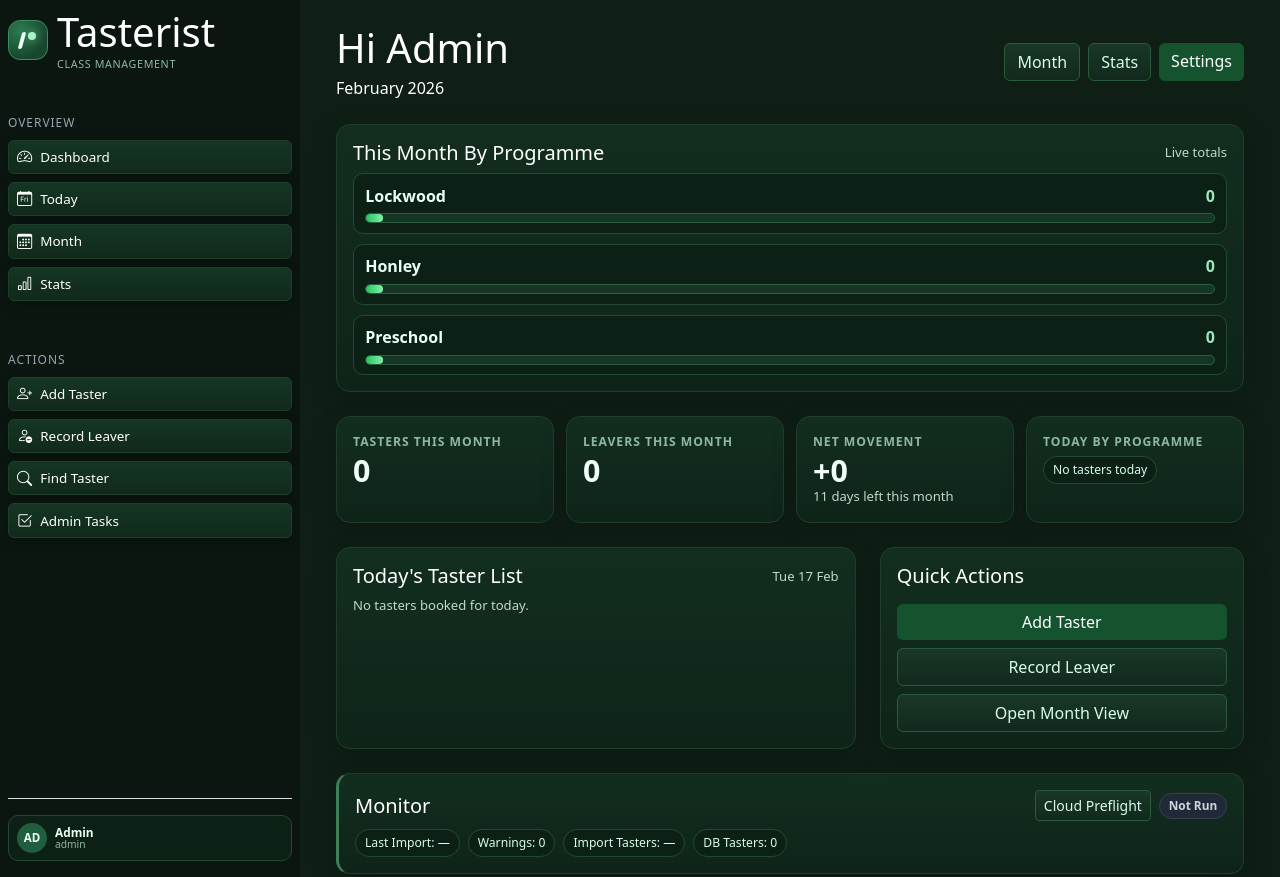
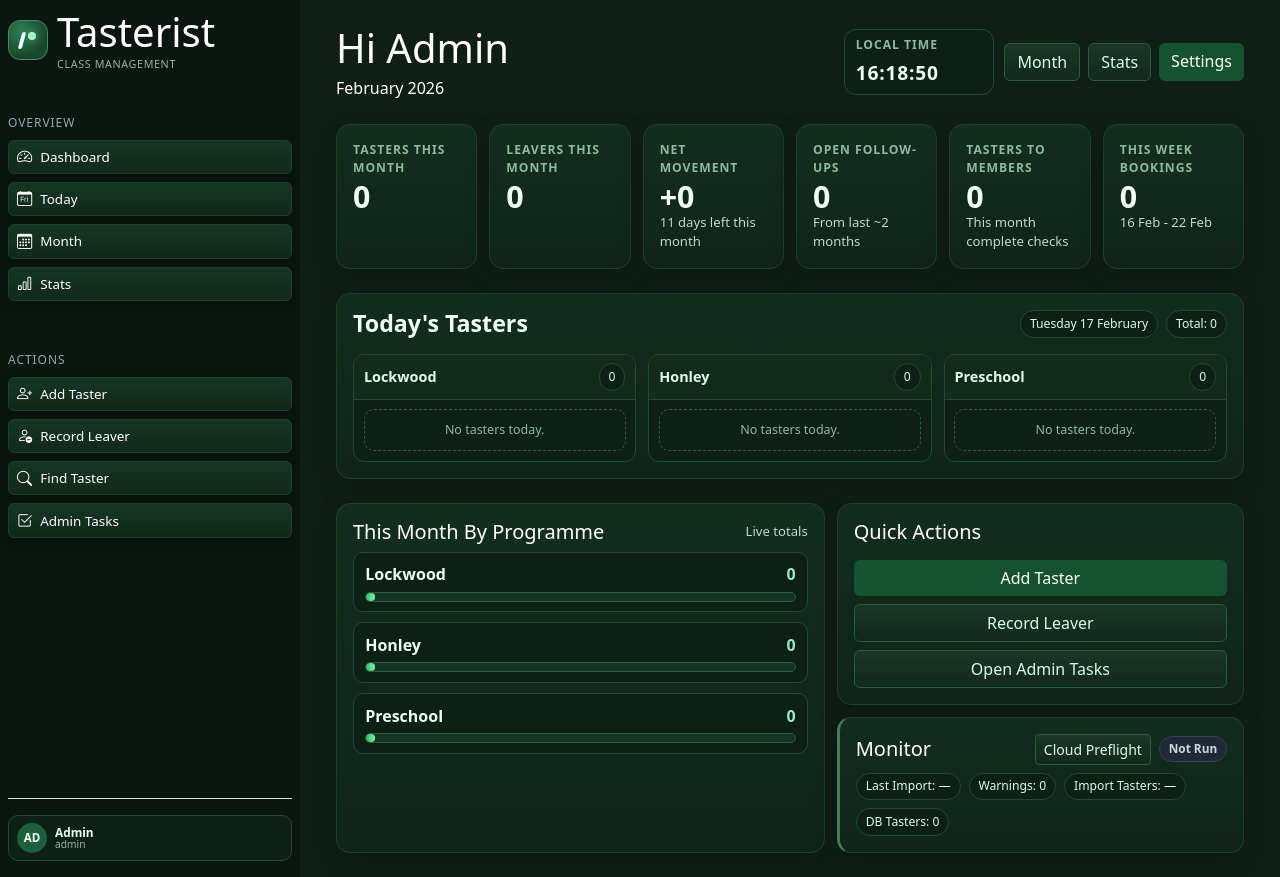
Before and after one commit to JimboGazza/Tasterist, a Flask app: page / in a window 1280 px wide. Run offline with Flask 3, Linux system fonts and the light colour scheme; the visitor is signed in with stand-in values (Sample User, id 1); data comes from the database, SQL or seed files in the repository; data that the repository does not hold is empty.

Commit message:
Redesign dashboard full-width with programme today lists and add Render runbook

```diff
--- a/app.py
+++ b/app.py
@@ -1359,6 +1359,9 @@ def dashboard():
     db = get_db()
     today = date.today()
     month_key = today.strftime("%Y-%m")
+    week_start = today - timedelta(days=today.weekday())
+    week_end = week_start + timedelta(days=6)
+    cutoff_iso = (today - timedelta(days=62)).isoformat()
     days_in_month = calendar.monthrange(today.year, today.month)[1]
     days_left = max(days_in_month - today.day, 0)
 
@@ -1375,19 +1378,31 @@ def dashboard():
         "SELECT COUNT(*) c FROM tasters"
     ).fetchone()["c"]
 
-    todays = db.execute("""
+    todays_counts_rows = db.execute("""
         SELECT programme, COUNT(*) c
         FROM tasters
         WHERE taster_date=?
         GROUP BY programme
     """, (today.isoformat(),)).fetchall()
-
-    todays_tasters = db.execute("""
+    todays_counts = {"lockwood": 0, "honley": 0, "preschool": 0}
+    for row in todays_counts_rows:
+        todays_counts[row["programme"]] = int(row["c"] or 0)
+    todays_total = sum(todays_counts.values())
+
+    todays_tasters_rows = db.execute("""
         SELECT child, programme, session, class_name
         FROM tasters
         WHERE taster_date=?
         ORDER BY session, child
     """, (today.isoformat(),)).fetchall()
+    todays_by_programme = {
+        "lockwood": [],
+        "honley": [],
+        "preschool": [],
+    }
+    for row in todays_tasters_rows:
+        programme = row["programme"] if row["programme"] in todays_by_programme else "lockwood"
+        todays_by_programme[programme].append(dict(row))
 
     month_by_programme_rows = db.execute("""
         SELECT programme, COUNT(*) c
@@ -1413,6 +1428,31 @@ def dashboard():
             "count": count,
             "pct": pct,
         })
+
+    followups_open = db.execute("""
+        SELECT COUNT(*) c
+        FROM tasters
+        WHERE taster_date>=?
+          AND taster_date<=?
+          AND (attended=0 OR club_fees=0 OR bg=0 OR badge=0)
+    """, (cutoff_iso, today.isoformat())).fetchone()["c"]
+
+    converted_month = db.execute("""
+        SELECT COUNT(*) c
+        FROM tasters
+        WHERE strftime('%Y-%m', taster_date)=?
+          AND attended=1
+          AND club_fees=1
+          AND bg=1
+          AND badge=1
+    """, (month_key,)).fetchone()["c"]
+
+    week_bookings = db.execute("""
+        SELECT COUNT(*) c
+        FROM tasters
+        WHERE taster_date>=?
+          AND taster_date<=?
+    """, (week_start.isoformat(), week_end.isoformat())).fetchone()["c"]
 
     last_import = load_last_import_data()
     monitor = {
@@ -1444,15 +1484,22 @@ def dashboard():
     return render_template(
         "dashboard.html",
         month=today.strftime("%B %Y"),
+        current_time=datetime.now().strftime("%H:%M"),
+        today=today,
         tasters=tasters_month,
         leavers=leavers_month,
         net=tasters_month - leavers_month,
-        todays=todays,
-        todays_tasters=todays_tasters,
+        followups_open=followups_open,
+        converted_month=converted_month,
+        week_bookings=week_bookings,
+        todays_total=todays_total,
+        todays_counts=todays_counts,
+        todays_by_programme=todays_by_programme,
         month_by_programme=month_by_programme,
         monitor=monitor,
         days_left=days_left,
-        today=today
+        week_start=week_start,
+        week_end=week_end,
     )
 
 
--- a/static/style.css
+++ b/static/style.css
@@ -959,13 +959,14 @@ code {
 /* ---------- DASHBOARD ---------- */
 
 .dashboard-page {
-  max-width: 1100px;
+  max-width: none;
+  width: 100%;
 }
 
 .dashboard-metrics {
   display: grid;
   gap: 12px;
-  grid-template-columns: repeat(4, minmax(0, 1fr));
+  grid-template-columns: repeat(6, minmax(0, 1fr));
 }
 
 .dashboard-card {
@@ -1076,6 +1077,109 @@ code {
   border-left: 3px solid #3f7f58;
 }
 
+.dashboard-top {
+  align-items: center;
+  display: flex;
+  flex-wrap: wrap;
+  gap: 14px;
+  justify-content: space-between;
+}
+
+.dashboard-top-right {
+  align-items: center;
+  display: flex;
+  flex-wrap: wrap;
+  gap: 10px;
+  justify-content: flex-end;
+}
+
+.dashboard-clock {
+  background: #0d2015;
+  border: 1px solid #214a31;
+  border-radius: 12px;
+  min-width: 150px;
+  padding: 0.4rem 0.65rem;
+}
+
+.dashboard-clock-value {
+  color: #ecfff6;
+  font-size: 1.2rem;
+  font-weight: 800;
+  letter-spacing: 0.04em;
+}
+
+.dashboard-today-hub h3 {
+  color: #f0fff7;
+  font-size: 1.45rem;
+  font-weight: 800;
+}
+
+.today-programme-grid {
+  display: grid;
+  gap: 12px;
+  grid-template-columns: repeat(3, minmax(0, 1fr));
+}
+
+.today-programme-col {
+  background: #0d2015;
+  border: 1px solid #214a31;
+  border-radius: 11px;
+  overflow: hidden;
+}
+
+.today-programme-head {
+  align-items: center;
+  background: #122b1d;
+  border-bottom: 1px solid #214a31;
+  display: flex;
+  justify-content: space-between;
+  padding: 0.5rem 0.62rem;
+}
+
+.today-programme-name {
+  color: #dbffe9;
+  font-size: 0.9rem;
+  font-weight: 800;
+}
+
+.today-programme-body {
+  display: grid;
+  gap: 7px;
+  max-height: 360px;
+  overflow-y: auto;
+  padding: 0.6rem;
+}
+
+.today-taster-row {
+  background: #0f2419;
+  border: 1px solid #214a31;
+  border-radius: 9px;
+  padding: 0.55rem 0.62rem;
+}
+
+.today-taster-name {
+  color: #effff7;
+  font-size: 0.95rem;
+  font-weight: 700;
+}
+
+.today-taster-meta {
+  color: #bfd9cb;
+  font-size: 0.82rem;
+  margin-top: 0.18rem;
+}
+
+.dashboard-secondary-grid {
+  display: grid;
+  gap: 12px;
+  grid-template-columns: 1.2fr 1fr;
+}
+
+.dashboard-right-stack {
+  display: grid;
+  gap: 12px;
+}
+
 .monitor-pill {
   border-radius: 999px;
   font-size: 0.74rem;
@@ -1216,7 +1320,13 @@ code {
 
 @media (max-width: 1100px) {
   .dashboard-metrics {
-    grid-template-columns: repeat(2, minmax(0, 1fr));
+    grid-template-columns: repeat(3, minmax(0, 1fr));
+  }
+  .today-programme-grid {
+    grid-template-columns: 1fr;
+  }
+  .dashboard-secondary-grid {
+    grid-template-columns: 1fr;
   }
   .account-grid {
     grid-template-columns: 1fr;
@@ -1228,7 +1338,10 @@ code {
 
 @media (max-width: 700px) {
   .dashboard-metrics {
-    grid-template-columns: 1fr;
+    grid-template-columns: repeat(2, minmax(0, 1fr));
+  }
+  .dashboard-top-right {
+    justify-content: flex-start;
   }
   .account-admin-fields {
     grid-template-columns: 1fr;
@@ -1240,6 +1353,12 @@ code {
     grid-template-columns: repeat(2, minmax(0, 1fr));
   }
   .task-columns {
+    grid-template-columns: 1fr;
+  }
+}
+
+@media (max-width: 520px) {
+  .dashboard-metrics {
     grid-template-columns: 1fr;
   }
 }
--- a/templates/dashboard.html
+++ b/templates/dashboard.html
@@ -2,10 +2,15 @@
 {% block content %}
 
 <div class="container-fluid dashboard-page">
-  <div class="d-flex justify-content-between align-items-center mb-4 flex-wrap gap-2">
+  <div class="dashboard-top mb-4">
     <div>
       <h1 class="mb-1 text-white">Hi {{ (current_user.full_name or current_user.username).split(' ')[0] }}</h1>
       <p class="text-white mb-0">{{ month }}</p>
+    </div>
+    <div class="dashboard-top-right">
+      <div class="dashboard-clock">
+        <div class="dashboard-label mb-1">Local Time</div>
+        <div id="dashClock" class="dashboard-clock-value">{{ current_time }}</div>
       </div>
       <div class="d-flex gap-2">
         <a href="{{ url_for('month') }}" class="btn btn-glass">Month</a>
@@ -13,8 +18,78 @@
         <a href="{{ url_for('account_settings') }}" class="btn btn-green">Settings</a>
       </div>
     </div>
+  </div>
 
-  <section class="dashboard-card mb-4">
+  <div class="dashboard-metrics mb-4">
+    <section class="dashboard-card">
+      <p class="dashboard-label">Tasters This Month</p>
+      <div class="dashboard-value">{{ tasters }}</div>
+    </section>
+    <section class="dashboard-card">
+      <p class="dashboard-label">Leavers This Month</p>
+      <div class="dashboard-value">{{ leavers }}</div>
+    </section>
+    <section class="dashboard-card">
+      <p class="dashboard-label">Net Movement</p>
+      <div class="dashboard-value {% if net < 0 %}text-danger{% endif %}">
+        {% if net >= 0 %}+{% endif %}{{ net }}
+      </div>
+      <p class="dashboard-subtle mb-0">{{ days_left }} days left this month</p>
+    </section>
+    <section class="dashboard-card">
+      <p class="dashboard-label">Open Follow-ups</p>
+      <div class="dashboard-value">{{ followups_open }}</div>
+      <p class="dashboard-subtle mb-0">From last ~2 months</p>
+    </section>
+    <section class="dashboard-card">
+      <p class="dashboard-label">Tasters To Members</p>
+      <div class="dashboard-value">{{ converted_month }}</div>
+      <p class="dashboard-subtle mb-0">This month complete checks</p>
+    </section>
+    <section class="dashboard-card">
+      <p class="dashboard-label">This Week Bookings</p>
+      <div class="dashboard-value">{{ week_bookings }}</div>
+      <p class="dashboard-subtle mb-0">{{ week_start.strftime('%d %b') }} - {{ week_end.strftime('%d %b') }}</p>
+    </section>
+  </div>
+
+  <section class="dashboard-card dashboard-today-hub mb-4">
+    <div class="d-flex justify-content-between align-items-center mb-3 flex-wrap gap-2">
+      <h3 class="mb-0">Today's Tasters</h3>
+      <div class="dashboard-pills">
+        <span class="dashboard-pill">{{ today.strftime('%A %d %B') }}</span>
+        <span class="dashboard-pill">Total: {{ todays_total }}</span>
+      </div>
+    </div>
+    <div class="today-programme-grid">
+      {% for key, label in [('lockwood','Lockwood'), ('honley','Honley'), ('preschool','Preschool')] %}
+      <section class="today-programme-col">
+        <header class="today-programme-head">
+          <span class="today-programme-name">{{ label }}</span>
+          <span class="dashboard-chip">{{ todays_counts[key] }}</span>
+        </header>
+        <div class="today-programme-body">
+          {% if todays_by_programme[key] %}
+            {% for t in todays_by_programme[key] %}
+            <div class="today-taster-row">
+              <div class="today-taster-name">{{ t.child }}</div>
+              <div class="today-taster-meta">
+                {{ t.session or "Session TBD" }}
+                {% if t.class_name %} • {{ t.class_name }}{% endif %}
+              </div>
+            </div>
+            {% endfor %}
+          {% else %}
+            <div class="task-empty">No tasters today.</div>
+          {% endif %}
+        </div>
+      </section>
+      {% endfor %}
+    </div>
+  </section>
+
+  <div class="dashboard-secondary-grid">
+    <section class="dashboard-card">
       <div class="d-flex justify-content-between align-items-center mb-2">
         <h5 class="mb-0">This Month By Programme</h5>
         <span class="dashboard-subtle">Live totals</span>
@@ -34,81 +109,17 @@
       </div>
     </section>
 
-  <div class="dashboard-metrics mb-4">
+    <div class="dashboard-right-stack">
       <section class="dashboard-card">
-      <p class="dashboard-label">Tasters This Month</p>
-      <div class="dashboard-value">{{ tasters }}</div>
-    </section>
-
-    <section class="dashboard-card">
-      <p class="dashboard-label">Leavers This Month</p>
-      <div class="dashboard-value">{{ leavers }}</div>
-    </section>
-
-    <section class="dashboard-card">
-      <p class="dashboard-label">Net Movement</p>
-      <div class="dashboard-value {% if net < 0 %}text-danger{% endif %}">
-        {% if net >= 0 %}+{% endif %}{{ net }}
-      </div>
-      <p class="dashboard-subtle mb-0">{{ days_left }} days left this month</p>
-    </section>
-
-    <section class="dashboard-card">
-      <p class="dashboard-label">Today By Programme</p>
-      <div class="dashboard-pills">
-        {% if todays %}
-          {% for row in todays %}
-          <span class="dashboard-pill">{{ row.programme|title }}: {{ row.c }}</span>
-          {% endfor %}
-        {% else %}
-          <span class="dashboard-pill">No tasters today</span>
-        {% endif %}
-      </div>
-    </section>
-  </div>
-
-  <div class="row g-4">
-    <div class="col-12 col-xl-7">
-      <section class="dashboard-card h-100">
-        <div class="d-flex justify-content-between align-items-center mb-2">
-          <h5 class="mb-0">Today's Taster List</h5>
-          <span class="dashboard-subtle">{{ today.strftime('%a %d %b') }}</span>
-        </div>
-
-        {% if todays_tasters %}
-          <div class="dashboard-list">
-            {% for t in todays_tasters %}
-            <div class="dashboard-list-row">
-              <div>
-                <strong>{{ t.child }}</strong>
-                <div class="dashboard-subtle">
-                  {{ t.programme|title }}
-                  {% if t.class_name %} • {{ t.class_name }}{% endif %}
-                </div>
-              </div>
-              <span class="dashboard-chip">{{ t.session or "Session TBD" }}</span>
-            </div>
-            {% endfor %}
-          </div>
-        {% else %}
-          <p class="dashboard-subtle mb-0">No tasters booked for today.</p>
-        {% endif %}
-      </section>
-    </div>
-
-    <div class="col-12 col-xl-5">
-      <section class="dashboard-card h-100">
         <h5 class="mb-3">Quick Actions</h5>
         <div class="d-grid gap-2">
           <a href="{{ url_for('add') }}" class="btn btn-green">Add Taster</a>
           <a href="{{ url_for('add_leaver') }}" class="btn btn-glass">Record Leaver</a>
-          <a href="{{ url_for('month') }}" class="btn btn-glass">Open Month View</a>
+          <a href="{{ url_for('admin_tasks') }}" class="btn btn-glass">Open Admin Tasks</a>
         </div>
       </section>
-    </div>
-  </div>
 
-  <section class="dashboard-card monitor-card mt-4">
+      <section class="dashboard-card monitor-card">
         <div class="d-flex justify-content-between align-items-center flex-wrap gap-2 mb-2">
           <h5 class="mb-0">Monitor</h5>
           <div class="d-flex gap-2 align-items-center">
@@ -126,5 +137,20 @@
         </div>
       </section>
     </div>
+  </div>
+</div>
+
+<script>
+const clockEl = document.getElementById("dashClock");
+function tickClock() {
+  const now = new Date();
+  const hh = String(now.getHours()).padStart(2, "0");
+  const mm = String(now.getMinutes()).padStart(2, "0");
+  const ss = String(now.getSeconds()).padStart(2, "0");
+  clockEl.textContent = `${hh}:${mm}:${ss}`;
+}
+tickClock();
+setInterval(tickClock, 1000);
+</script>
 
 {% endblock %}
```
Also changed, not shown: CLOUD_NEXT_STEPS.md (+1 -0 lines), RENDER_PHASE1_DEPLOY.md (added, +42 -0 lines). Lines whose indentation alone changed are shown as unchanged.
